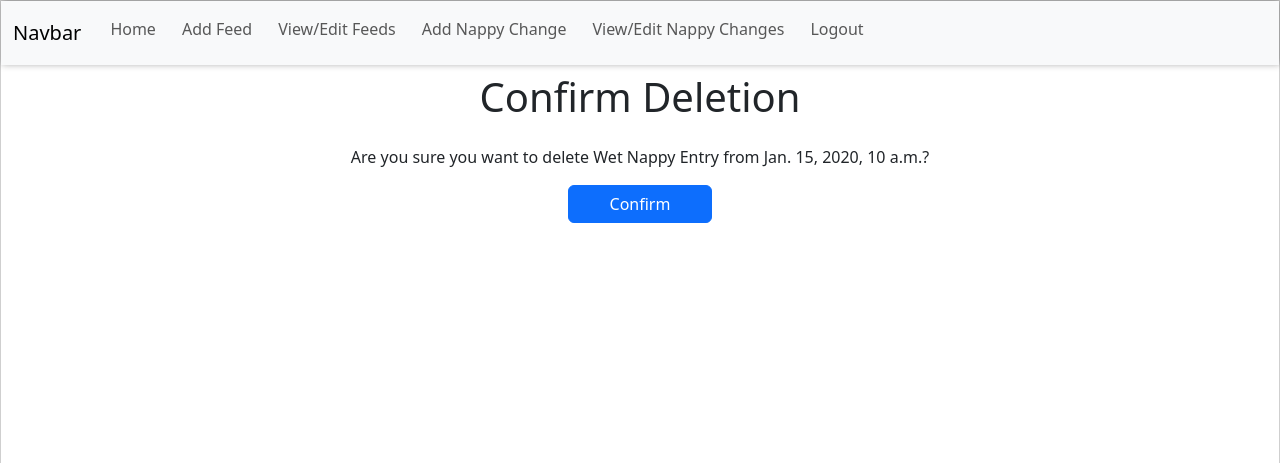
After one commit to sjayawardena/p4-baby-tracker, a Django app: page /nappy_changes/delete/1/ in a window 1280 px wide. The commit adds this page. Shown: the top 463 px of the page. Run offline with Django 4.2, Linux system fonts and the light colour scheme; a user stored in the database is signed in; tables that the repository leaves empty hold one stand-in row (values such as "Sample post"); some libraries are stand-ins or nearby versions.

Commit message:
Start building and wiring up DeleteNappyChange view

```diff
--- /dev/null
+++ b/nappy_changes/templates/nappy_changes/nappy_change_confirm_delete.html
@@ -0,0 +1,16 @@
+{% extends "base.html" %}
+
+{% block title %}Delete Nappy Change Entry {{object.nappy_contents}} nappy from {{object.date_and_time}}{% endblock %}
+
+{% block content %}
+<div class="container">
+    <h1 class="text-center mt-2">Confirm Deletion</h1>
+    <div class="d-flex justify-content-center pt-3">
+        <form method="post" class="text-center">
+            {% csrf_token %}
+            <p>Are you sure you want to delete {{object.nappy_contents|title}} Nappy Entry from {{object.date_and_time}}?</p>
+            <input type="submit" value="Confirm" class="btn btn-primary w-25">
+        </form>
+    </div>
+</div>
+{% endblock %}
--- a/nappy_changes/templates/nappy_changes/nappy_changes_list.html
+++ b/nappy_changes/templates/nappy_changes/nappy_changes_list.html
@@ -15,6 +15,11 @@
           <h3>{{nappy_change.date_and_time}}</h3>
           <p class="card-text">Rash? {{nappy_change.rash}}</p>
           <p class="card-text">Notes: {{nappy_change.notes}}</p>
+          {% if request.user == nappy_change.user %}
+          <div class="text-center">
+            <a href="{% url 'delete_nappy_change' nappy_change.id %}" class="btn btn-primary w-25">Delete</a>
+          </div>
+          {% endif %}
         </div>
       </div>
     {% endfor %}
--- a/nappy_changes/urls.py
+++ b/nappy_changes/urls.py
@@ -1,8 +1,9 @@
 from django.urls import path
-from .views import AddNappyChange, NappyChangesList
+from .views import AddNappyChange, NappyChangesList, DeleteNappyChange
 
 
 urlpatterns = [
     path('', AddNappyChange.as_view(), name = 'add_nappy_change'),
     path('nappy_changes_list/', NappyChangesList.as_view(), name = 'nappy_changes_list'),
+    path("delete/<slug:pk>/", DeleteNappyChange.as_view(), name="delete_nappy_change"),
 ]
--- a/nappy_changes/views.py
+++ b/nappy_changes/views.py
@@ -1,6 +1,6 @@
-from django.views.generic import CreateView, ListView
+from django.views.generic import CreateView, DetailView, DeleteView, ListView
 
-from django.contrib.auth.mixins import LoginRequiredMixin
+from django.contrib.auth.mixins import LoginRequiredMixin, UserPassesTestMixin
 
 from .models import NappyChange, User
 
@@ -24,8 +24,18 @@ class AddNappyChange(LoginRequiredMixin, CreateView):
     template_name = 'nappy_changes/add_nappy_change.html'
     model = NappyChange
     form_class = NappyChangeForm
-    success_url = '/nappy_changes'
+    success_url = 'nappy_changes_list/'
 
     def form_valid(self, form):
         form.instance.user = self.request.user
         return super(AddNappyChange, self).form_valid(form)
+
+
+class DeleteNappyChange(LoginRequiredMixin, UserPassesTestMixin, DeleteView):
+    """Delete a nappy change entry - with check that logged in user is deleting only their own entries"""
+    model = NappyChange
+    template_name = 'nappy_changes/nappy_change_confirm_delete.html'
+    success_url = 'nappy_changes/templates/nappy_changes/nappy_changes_list.html'
+
+    def test_func(self):
+        return self.request.user == self.get_object().user
```
Also changed, not shown: templates/403.html (added, +11 -0 lines).
